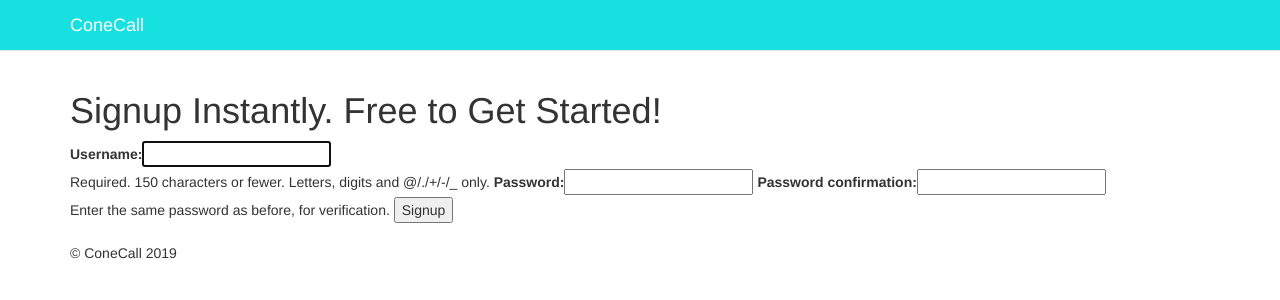
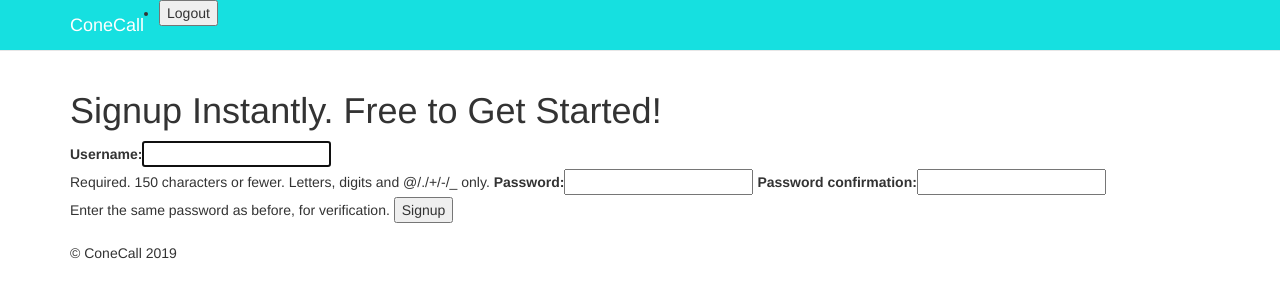
Before and after one commit to oxihormesis/reicall, a Django app: page /accounts/signup/ in a window 1280 px wide. Shown: the top 300 px of the page. Run offline with Django 3.2, Linux system fonts and the light colour scheme; parts of the project's set-up code (start-up, migrations or seed data) failed here and were passed over; some libraries are stand-ins or nearby versions.

Commit message:
added logout buttom

```diff
--- a/templates/base.html
+++ b/templates/base.html
@@ -30,9 +30,14 @@
         <span class="icon-bar"></span>
       </button>
       <a class="navbar-brand" style="color:#ffffff;" href="/">ConeCall </a>
-      <form class="logout-link" action="/accounts/logout/" method="post">
-
-      </form>
+      <ul>
+        <li>
+          <form class="logout-link" action="/accounts/logout/" method="post">
+            {% csrf_token %}
+            <button type="submit">Logout</button>
+          </form>
+        </li>
+      </ul>
     </div>
   </div>
 
```
